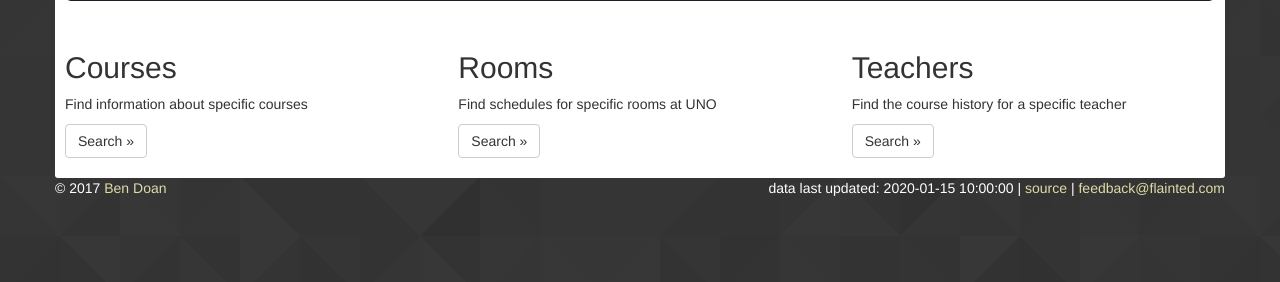
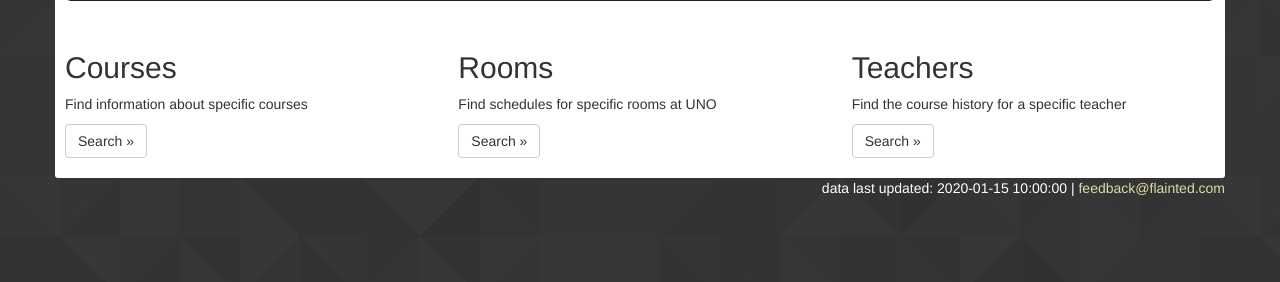
Before and after one commit to BenDoan/courses.uno, a Python web app: template unomaha_utils/templates/index.html in a window 1280 px wide. Shown: the part 424-706 px from the top of the page. Run offline with Jinja, Linux system fonts and the light colour scheme; the template is opened without the code that fills it: most values are stand-ins (such as "Sample title", 1, 10 or a date in 2020).

```diff
--- a/unomaha_utils/templates/base.html
+++ b/unomaha_utils/templates/base.html
@@ -11,8 +11,6 @@
         <link href="{{ url_for('main.send_static', path='css/main.css') }}" rel="stylesheet">
 
         <title>UNO Utilities</title>
-
-        <!--<script src="{{ url_for('main.send_static', path='dist/main.min.js') }}"></script>-->
     </head>
 
     <body>
@@ -58,10 +56,8 @@
         </div>
         <div class="container" id="footer">
             <footer>
-                <span>&copy; 2017 <a href="http://www.bendoan.me">Ben Doan</a></span>
                 <span class="pull-right">
                     data last updated: <span title="{{ courses_meta['time_str'] }}">{{ last_updated }}</span> |
-                    <a href="http://github.com/bendoan/unomaha_utils">source</a> |
                     <a href="mailto:feedback@flainted.com">feedback@flainted.com</a>
                 </span>
             </footer>
```
Also changed, not shown: 3 other files.
